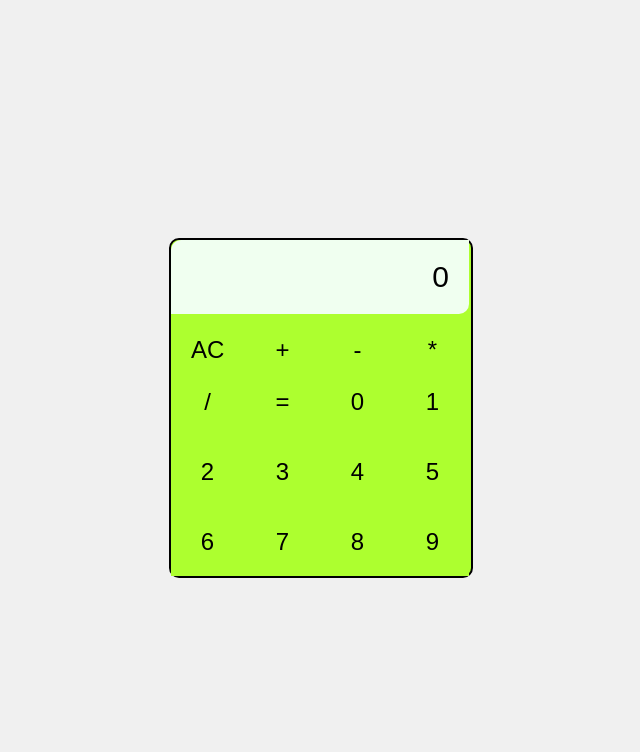
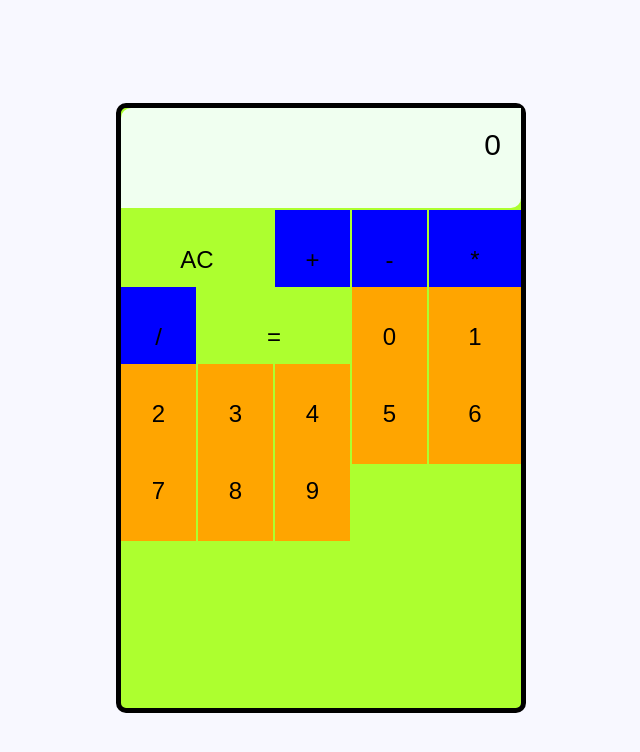
Before and after one commit to rellumgeluk/Calculator, a plain HTML site: page index.html in a window 1280 px wide. Shown: the whole page, without its empty margins (319-959 px from the left). Drawn offline with Linux system fonts and the light colour scheme.

Commit message:
css almost

```diff
--- a/style.css
+++ b/style.css
@@ -2,24 +2,25 @@ body {
     display: flex;
     justify-content: center;
     align-items: center;
-    height: 100vh;
-    background-color: #f0f0f0;
+    height: 800px;
+    background-color: ghostwhite;
     font-family: Arial, Helvetica, sans-serif;
 }
 
 .calculator {
     display: grid;
-    grid-template-rows: auto 50px;
-    grid-template-columns: 73px 73px 73px 73px;
+    grid-template-rows: 100px repeat(6, 75px);
+    grid-template-columns: 75px 75px 75px 75px;
     gap: 2px;
-    width: 300px;
-    border: 2px solid black;
+    width: 400px;
+    height: 600px;
+    border: 5px solid black;
     border-radius: 10px;
     background-color: greenyellow;
 }
 
 .display {
-    grid-column: span 4;
+    grid-column: span 5;
     background-color: honeydew;
     color:black;
     text-align: right;
@@ -37,8 +38,32 @@ button {
     cursor: pointer;
     padding: 20px;
     outline: none;
+    display: flex;
+    justify-content: center;
+    align-items: center;
+    height: 100px;
 }
 
 button:hover {
+    background-color: darkolivegreen;
+}
+
+button:active {
     background-color: gray;
 }
+
+.number {
+    background-color: orange;
+}
+
+.operator {
+    background-color: blue;
+}
+
+.clear {
+    grid-column: span 2;
+}
+
+.equals {
+    grid-column: span 2;
+}
```
